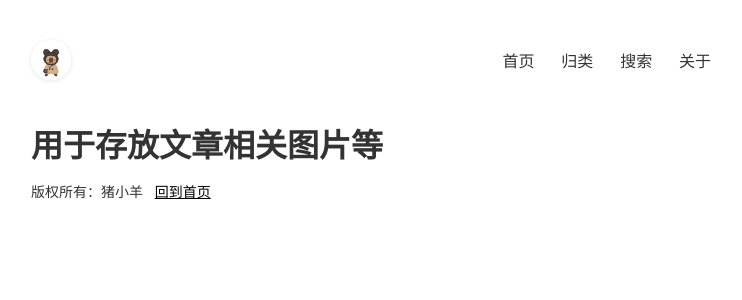
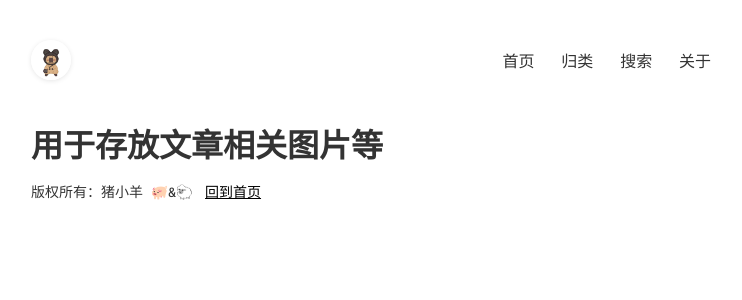
Before and after one commit to acabin/acabin.github.io, a Jekyll site: the page built from posts/readme.md, in a window 1280 px wide. Shown: the top 300 px of the page, without its empty margins (269-1011 px from the left). Built offline with Jekyll 4.4.1, drawn with Linux system fonts in a browser that asks for light colours; our own code applies the rules of GitHub Pages for plain Markdown files.

Commit message:
Update footer.html

```diff
--- a/_includes/footer.html
+++ b/_includes/footer.html
@@ -1,7 +1,7 @@
 <footer class="footer">
   <span>{{ site.footerText }}</span>
   {%- comment %} 主题来源于https://github.com/TMaize/tmaize-blog，感谢啦~ {% endcomment %}
-  <span>  </span>
+  <span>  🐖&🐑</span>
   <a href="https://acabin.github.io/">回到首页</a>
 </footer>
 <div id="to-top">
```
